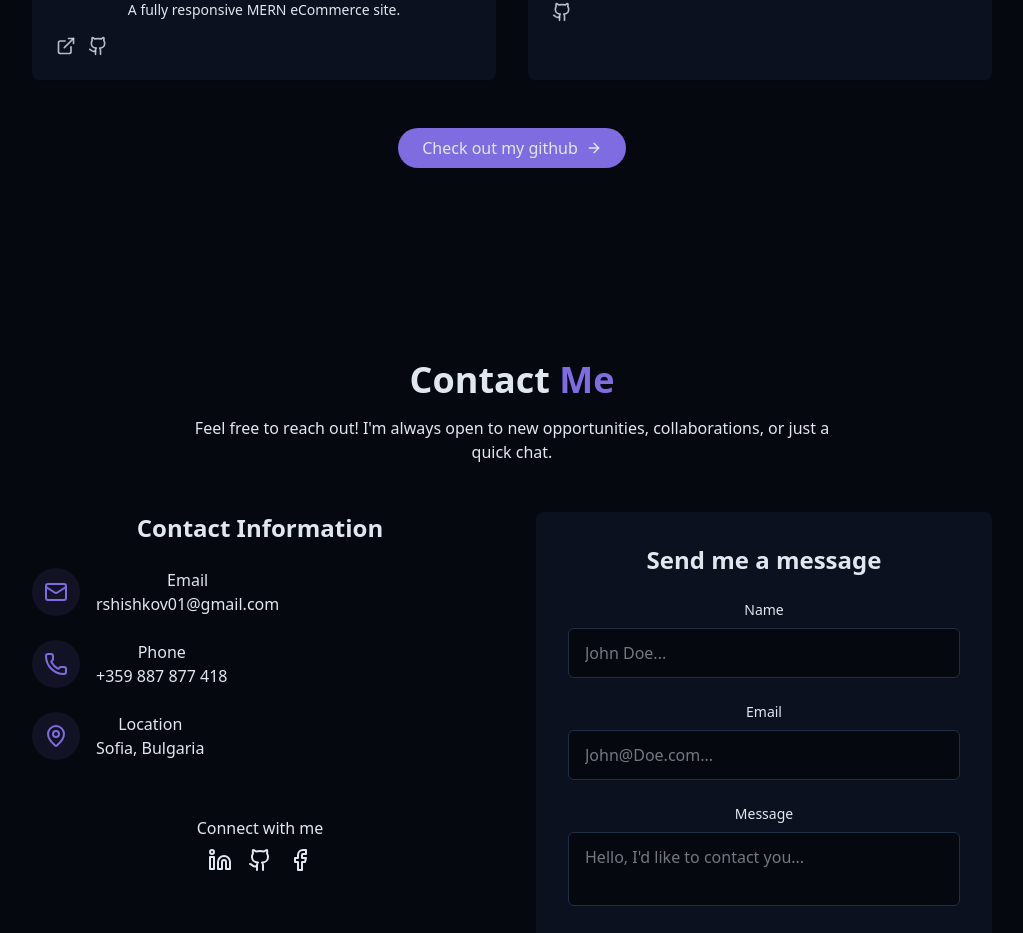
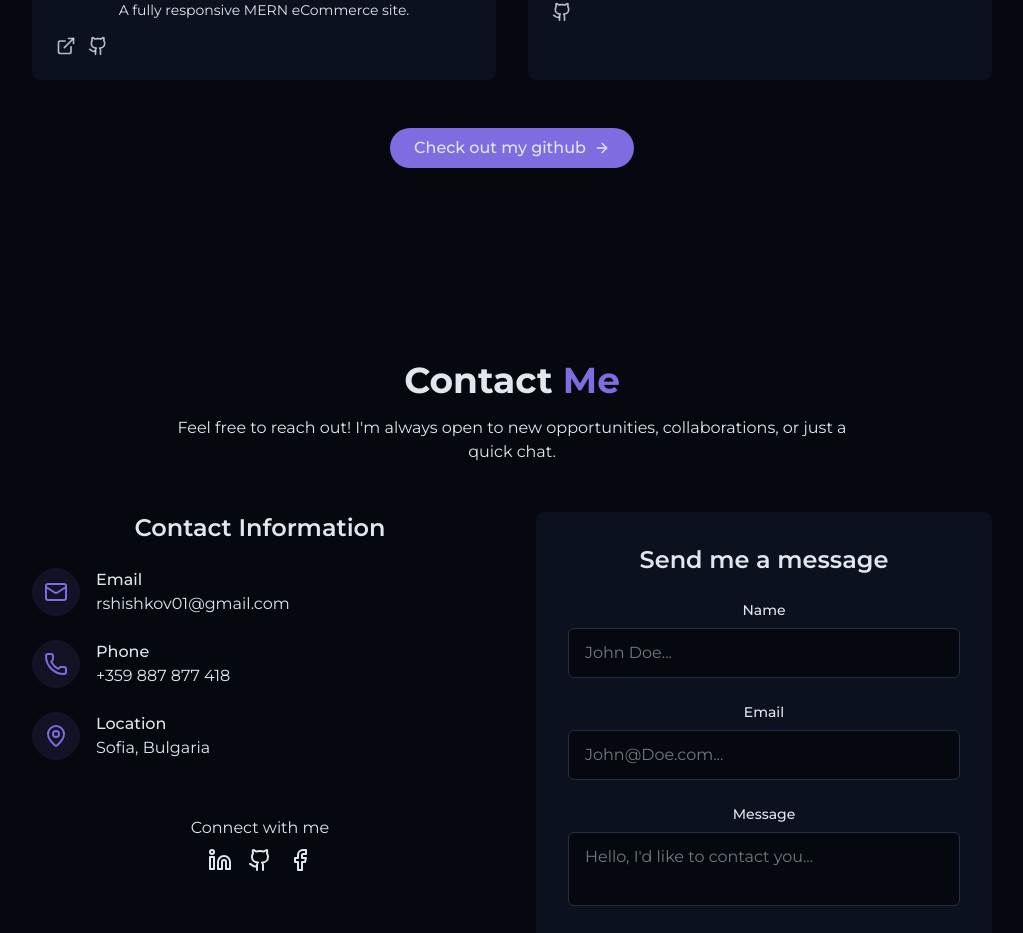
Before and after one commit to RangelShishkov/Portfolio, a React (Vite) app: page / in a window 1280 px wide. Shown: the part 3254-4187 px from the top of the page, without its empty margins (128-1151 px from the left). Built offline with nearby package versions, Linux system fonts and the light colour scheme.

Commit message:
change font

```diff
--- a/index.html
+++ b/index.html
@@ -5,6 +5,10 @@
     <link rel="icon" type="image/svg+xml" href="navicon.png" />
     <meta name="viewport" content="width=device-width, initial-scale=1.0" />
     <title>Portfolio</title>
+        <link
+      href="https://fonts.googleapis.com/css2?family=Montserrat:ital,wght@0,100..900;1,100..900&display=swap"
+      rel="stylesheet"
+    />
   </head>
   <body>
     <div id="root"></div>
--- a/src/components/ContactSection.jsx
+++ b/src/components/ContactSection.jsx
@@ -46,7 +46,7 @@ export const ContactSection = () => {
                   <Mail className="h-6 w-6 text-primary" />
                 </div>
                 <div>
-                  <h4 className="font-medium ">Email</h4>
+                  <h4 className="font-medium text-left">Email</h4>
                   <a
                     href="mailto:rshishkov01@gmail.com"
                     className="text-muted-foreground hover:text-primary transition-colors"
@@ -60,7 +60,7 @@ export const ContactSection = () => {
                   <Phone className="h-6 w-6 text-primary" />
                 </div>
                 <div>
-                  <h4 className="font-medium ">Phone</h4>
+                  <h4 className="font-medium text-left">Phone</h4>
                   <a
                     href="tel:+359887877418"
                     className="text-muted-foreground hover:text-primary transition-colors"
@@ -74,7 +74,7 @@ export const ContactSection = () => {
                   <MapPin className="h-6 w-6 text-primary" />
                 </div>
                 <div>
-                  <h4 className="font-medium ">Location</h4>
+                  <h4 className="font-medium text-left">Location</h4>
                   <a className="text-muted-foreground hover:text-primary transition-colors">
                     Sofia, Bulgaria
                   </a>
--- a/src/index.css
+++ b/src/index.css
@@ -93,7 +93,9 @@
   body {
     @apply bg-background text-foreground transition-colors duration-300;
     font-feature-settings: "rlig" 1, "calt" 1;
+    font-family: "Montserrat",sans-serif;
   }
+
 }
 @utility container {
   margin-inline: auto;
```
